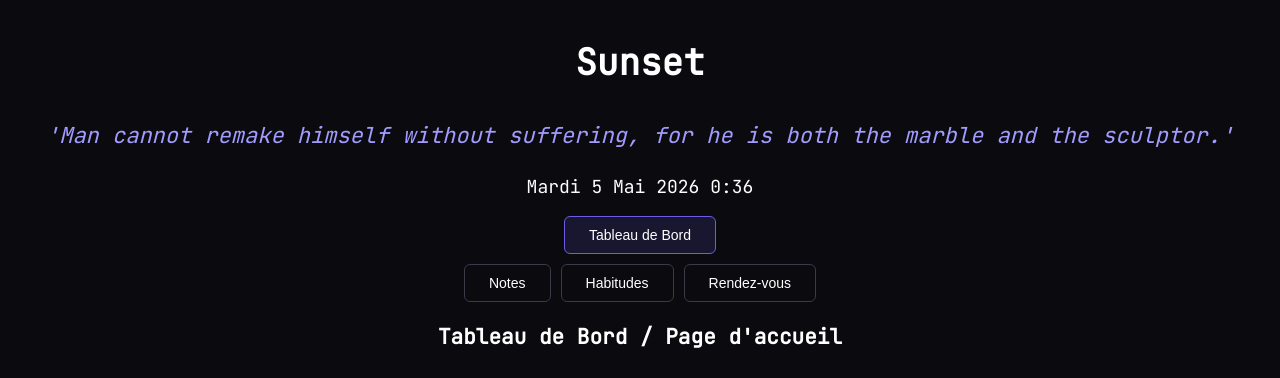
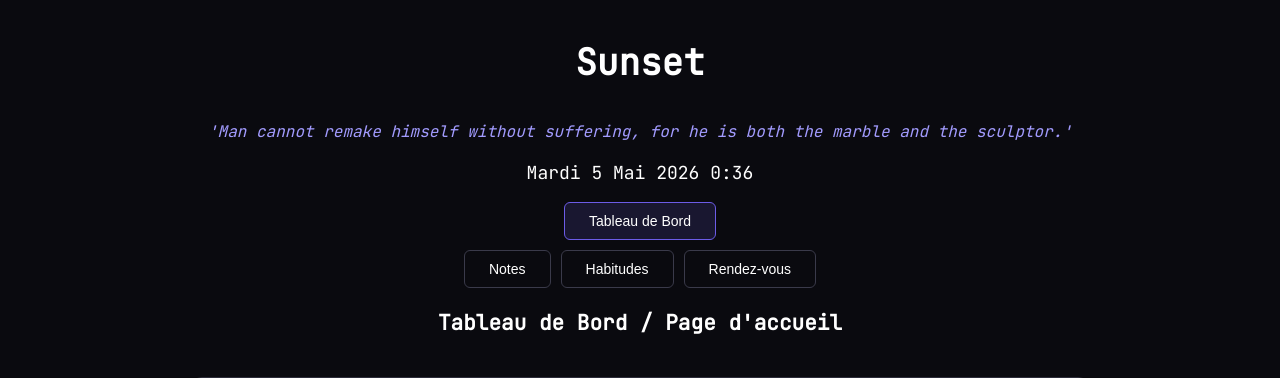
Before and after one commit to Kaalig/Sunset, a Flask app: page / in a window 1280 px wide. Shown: the top 378 px of the page. Run offline with Flask 3, Linux system fonts and the light colour scheme; data that the repository does not hold is empty.

```diff
--- a/static/css/styles.css
+++ b/static/css/styles.css
@@ -47,7 +47,7 @@ main {
 #citation{
     color: #a29bfe;
     font-style: italic;
-    font-size: 22px;
+    font-size: 16px;
     margin-top: 5px;
 }
 
```
Also changed, not shown: 1 other file.
